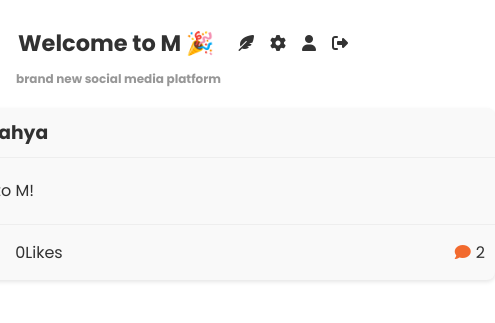
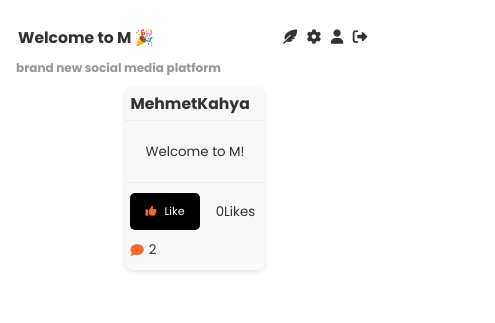
Before and after one commit to mehmetkahya0/M, a plain HTML site: page index.html in a window 390 px wide. Shown: the whole page, 495 px wide, since content can reach past the window. Drawn offline with Linux system fonts and the light colour scheme.

```diff
--- a/public/style.css
+++ b/public/style.css
@@ -164,3 +164,67 @@
 .fas {
   color: #333;
 }
+
+/* Medium Screens (Tablets) */
+@media (max-width: 768px) {
+  .post {
+    max-width: 500px; /* Slightly smaller posts for tablet screens */
+  }
+
+  header,
+  .post-content p,
+  .like-button {
+    font-size: small; /* Adjust font size for readability */
+  }
+
+  .icons a {
+    font-size: 0.9rem; /* Smaller icons */
+  }
+
+  .post-header,
+  .post-footer {
+    padding: 5px; /* Smaller padding for smaller screens */
+    font-size: smaller
+  }
+}
+
+/* Small Screens (Mobile Phones) */
+@media (max-width: 480px) {
+  .container {
+    margin: 10px; /* Less margin for more space */
+  }
+
+  .post {
+    max-width: 100%; /* Full width for mobile screens */
+    width: auto; /* Adjust width to fit small screens */
+  }
+
+  header,
+  .post-content p,
+  .like-button {
+    font-size: smaller; /* Even smaller text for mobile readability */
+  }
+
+  .icons {
+    margin-right: 1rem; /* Adjust icon spacing */
+  }
+
+  .icons a {
+    margin: 0 0.3rem; /* Less space between icons */
+  }
+
+  .post-header,
+  .post-footer {
+    flex-direction: column; /* Stack elements vertically */
+    align-items: start;
+  }
+
+  .likes,
+  .comments {
+    margin: 5px 0; /* Add space between likes and comments */
+  }
+
+  .like-button {
+    padding: 10px 15px; /* Larger touch targets */
+  }
+}
```
Also changed, not shown: index.html (+2 -1 lines).
